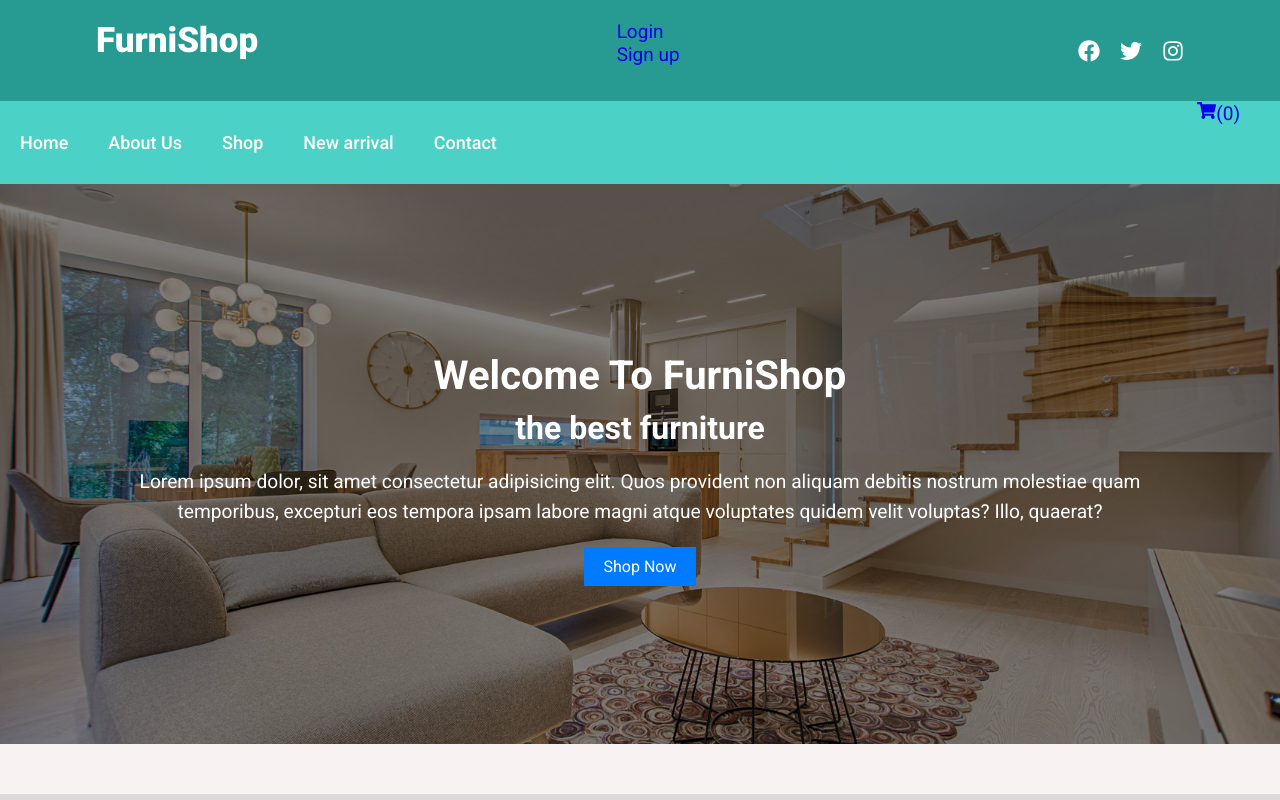
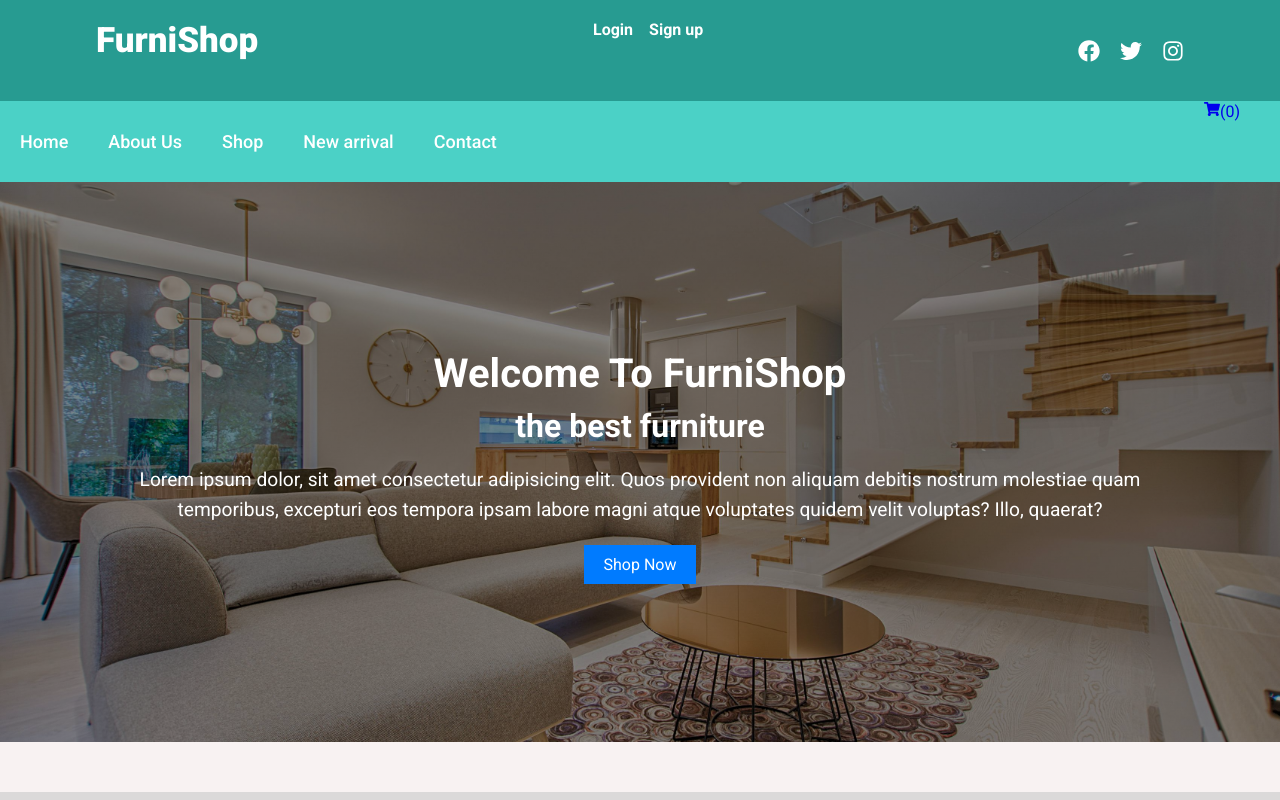
Before and after one commit to AbdiIbrahimAdan/Furniture-project, a React (Vite) app in the folder Front-End/: page / in a window 1280 px wide. Shown: the top 800 px of the page. Built offline with nearby package versions, Linux system fonts and the light colour scheme.

Commit message:
connect login , signup and contact us to the backend

```diff
--- a/Front-End/src/Components/Header/Head.jsx
+++ b/Front-End/src/Components/Header/Head.jsx
@@ -11,16 +11,16 @@ const Head = () => {
             <div className="logo">
                 <h1>FurniShop</h1>
             </div>
-            <div className="access">
+
               <div className="register">
-            <nav>
+             <nav>
               <ul>
                 <li ><Link to='/login'>Login</Link></li>
                 <li><Link to='/signup'>Sign up</Link></li>
               </ul>
             </nav>
               </div>
-            </div>
+
             <div className="social-links-icon">
             <a href="#" className="social-links">{ <FaFacebook /> }</a>
             <a href="#" className="social-links">{ <FaTwitter/> } </a>
--- a/Front-End/src/Components/Header/Header.css
+++ b/Front-End/src/Components/Header/Header.css
@@ -13,19 +13,20 @@
     display: flex;
     flex-direction: row;
 }
+.register{
+  display: flex;
 
-
-.access{
+}
+.register nav ul{
   display: flex;
-  flex-direction: row;
+  font-weight: bold;
   gap: 1rem;
 
 }
-.register ,nav, ul, li{
-  color: white;
-  font-size: 19px;
+.register nav ul li a{
+  color: #fff;
+}
 
-}
 
 .social-links {
     color: #fff;
@@ -37,7 +38,7 @@
 
   }
   .social-links:hover{
-    color: #1eb2a6;
+    color: #000c0b;
   }
 
 
@@ -66,7 +67,7 @@
     transition: 0.5s;
   }
   header ul li a:hover {
-    color: #1eb2a6;
+    color: #010706;
   }
   .cart-icons{
     margin-top: 30px;
@@ -110,7 +111,7 @@
       background-color: #13b4a7;
     }
   }
-  @media screen and (max-width: 340px) {
+  @media screen and (max-width: 580px) {
     .social-links{
       display: none;
     }
--- a/Front-End/src/page/Contact/Contact.jsx
+++ b/Front-End/src/page/Contact/Contact.jsx
@@ -4,6 +4,7 @@ import * as Yup from 'yup';
 import './Contact.css';
 import Banner from '../../Components/Banner/Banner';
 import contactImage from './../../assets/New/couch2.jpg';
+import axios from 'axios';
 
 const Contact = () => {
   const validationSchema = Yup.object().shape({
@@ -34,13 +35,18 @@ const Contact = () => {
     message: '',
   };
 
-  const handleSubmit = (values, {setSubmitting}) => {
-    console.log('Form data', values);
 
-    setTimeout(() =>{
-      alert(JSON.stringify(values, null, 2));
+  const handleSubmit = async (values, { setSubmitting }) => {
+    try {
+      const response = await axios.post('http://localhost:3000/api/contact', values);
+      console.log('Response:', response.data);
+      alert('Message sent successfully!');
+    } catch (error) {
+      console.error('Error sending message:', error);
+      alert('Failed to send message.');
+    } finally {
       setSubmitting(false);
-    }, 400);
+    }
   };
   return (
     <>
--- a/Front-End/src/page/Login/Login.jsx
+++ b/Front-End/src/page/Login/Login.jsx
@@ -22,8 +22,10 @@ const initialValues = {
     });
     console.log(response.data);
     resetForm();
+    alert('Login Successfully');
   } catch (error) {
     console.error('Signup failed:', error);
+    alert('Failed to Login, please try again...')
   } finally {
     setSubmitting(false);
   }
--- a/Front-End/src/page/Signup/Signup.jsx
+++ b/Front-End/src/page/Signup/Signup.jsx
@@ -31,9 +31,12 @@ const Signup = () => {
         },
       });
       console.log(response.data);
+      alert('Your have created an account successfully');
       resetForm();
+
     } catch (error) {
       console.error('Signup failed:', error);
+      alert('Failed to create an account, please try again late...')
     } finally {
       setSubmitting(false);
     }
```
